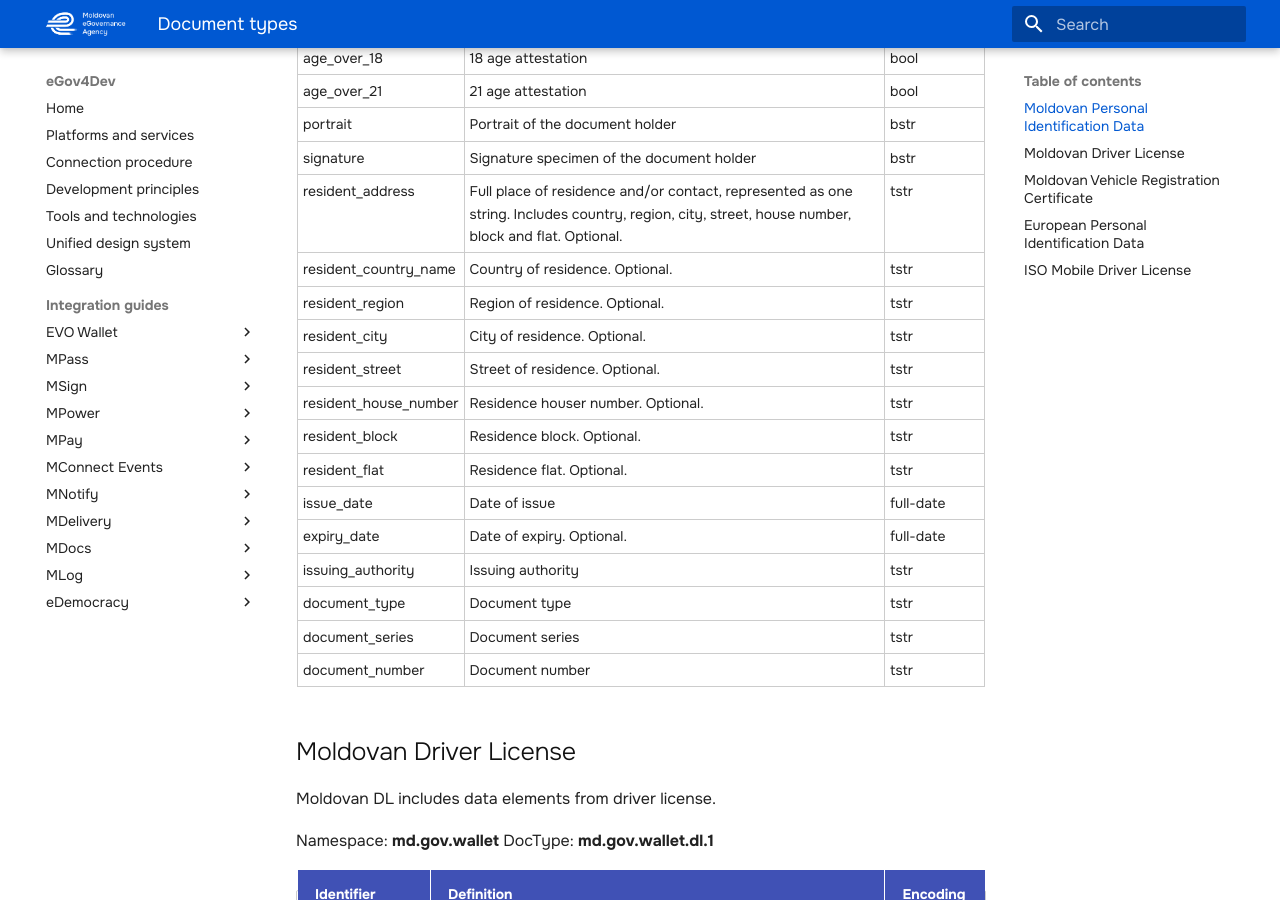
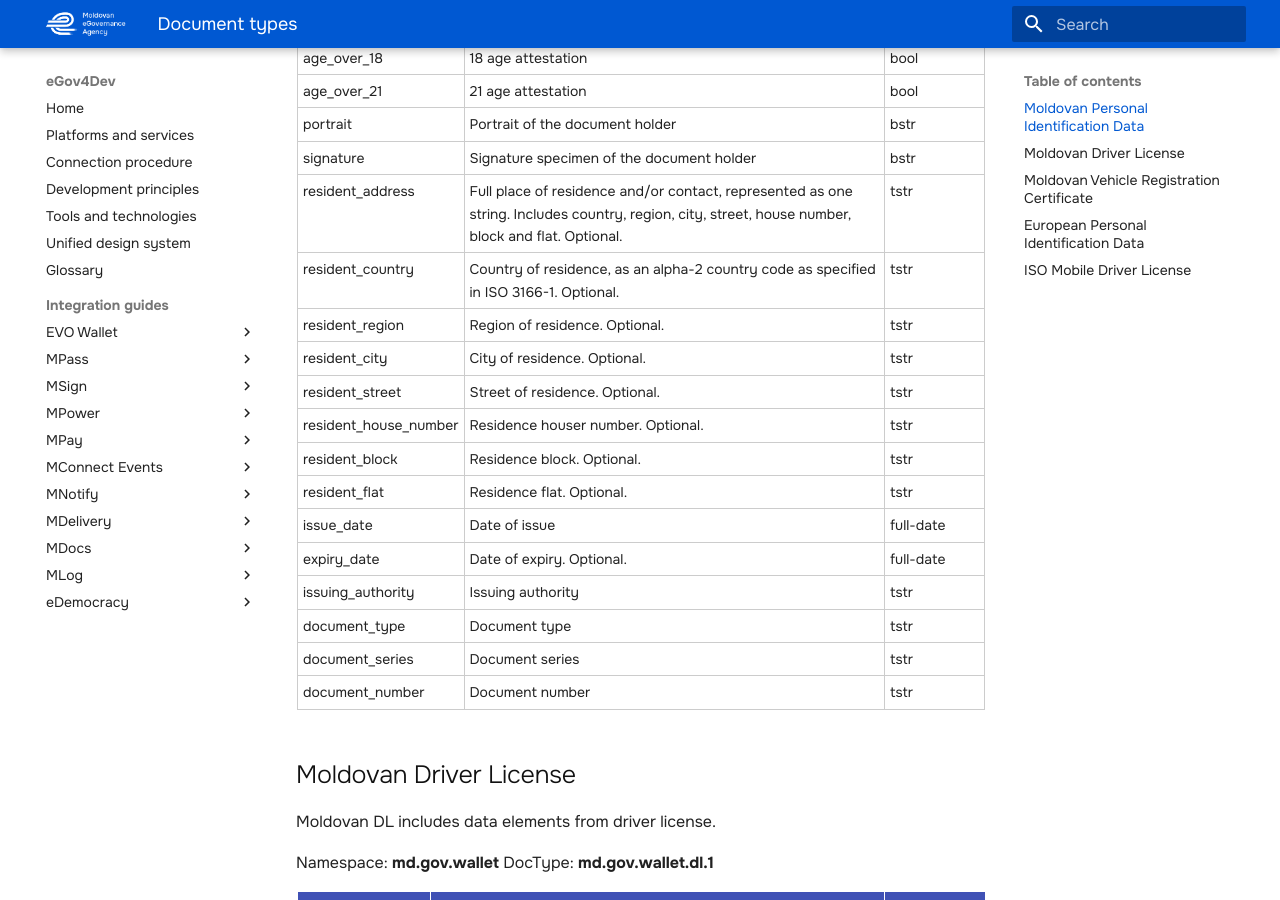
Before and after one commit to egov-moldova/egov4dev, an MkDocs documentation site: the page built from docs/guides/evo-wallet/documents.md, in a window 1280 px wide and 900 px high, scrolled down 639 px. Built offline with MkDocs 1.6.1 and Material for MkDocs 9.7.7, drawn with Linux system fonts in a browser that asks for light colours.

Commit message:
Changed from resident_country_name to resident_country in MD PID.

```diff
--- a/docs/guides/evo-wallet/documents.md
+++ b/docs/guides/evo-wallet/documents.md
@@ -20,7 +20,7 @@
 | portrait | Portrait of the document holder | bstr |
 | signature | Signature specimen of the document holder | bstr |
 | resident_address | Full place of residence and/or contact, represented as one string. Includes country, region, city, street, house number, block and flat. Optional. | tstr |
-| resident_country_name | Country of residence. Optional. | tstr |
+| resident_country | Country of residence, as an alpha-2 country code as specified in ISO 3166-1. Optional. | tstr |
 | resident_region | Region of residence. Optional. | tstr |
 | resident_city | City of residence. Optional. | tstr |
 | resident_street | Street of residence. Optional. | tstr |
```
